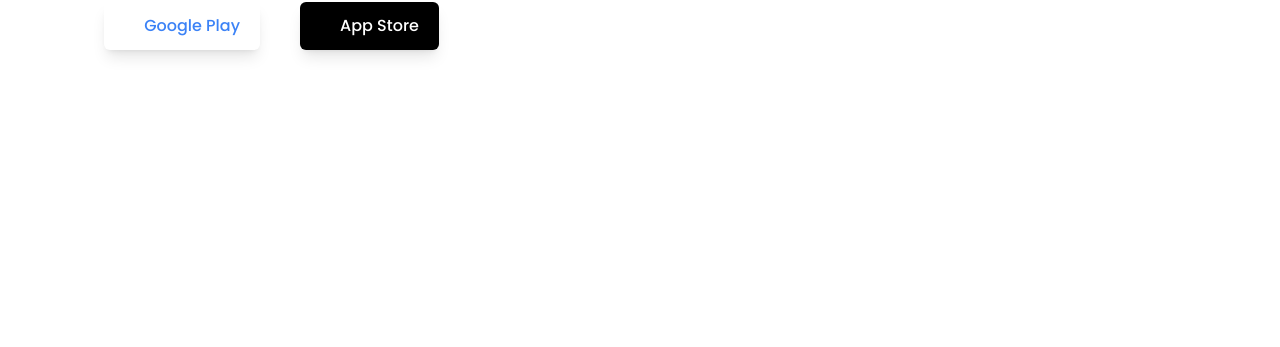
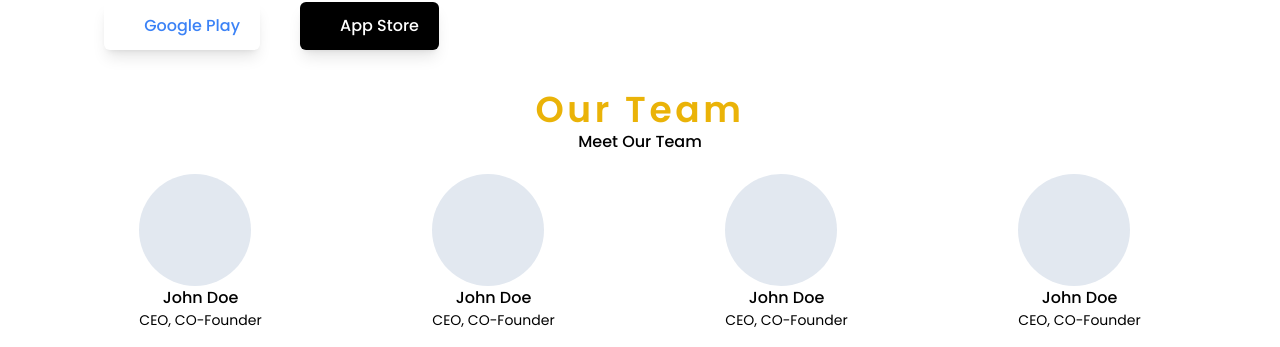
Before and after one commit to KEM-CONSOLATION/Assessment, a React (Vite) app in the folder Assessment/: page / in a window 1280 px wide. Shown: the part 3361-3708 px from the top of the page. Before the commit the page ends 3451 px from the top, so only its background shows below. Built offline with nearby package versions, Linux system fonts and the light colour scheme; some icons are missing.

Commit message:
Concluded the Team Section

```diff
--- a/Assessment/src/App.jsx
+++ b/Assessment/src/App.jsx
@@ -6,6 +6,7 @@
 import Author from './Components/Author';
 import Testimonials from './Components/Testimonials';
 import Download from './Components/Download';
+import Team from './Components/Team';
 
 const App = () => {
   return (
@@ -18,6 +19,7 @@
       <Author/>
       <Testimonials/>
       <Download />
+      <Team />
     </>
   )
 }
--- /dev/null
+++ b/Assessment/src/Components/Team.jsx
@@ -0,0 +1,48 @@
+import {ProfileFillIcon} from '../assets/icons'
+const Team = () => {
+  return (
+    <div>
+        <div className=" max-w-6xl mx-auto">
+            <div className=" ">
+                <h1 className='text-center text-yellow-500 text-4xl font-semibold tracking-widest'>Our Team</h1>
+                <p className='text-center text-black font-medium'>Meet Our Team</p>
+            </div>
+            <div className=" grid gap-5 sm:grid-cols-2 md:grid-cols-4 items-center place-items-center my-5">
+                <div className=" text-center">
+                    <div className=" bg-slate-200 rounded-full h-28 w-28 flex items-center justify-center overflow-hidden">
+                        <ProfileFillIcon size={120} className=" object-fill" />
+                    </div>
+                    <h1 className=' font-medium'> John Doe</h1>
+                    <p className=' font-light text-sm'>CEO, CO-Founder</p>
+                </div>
+
+                <div className=" text-center">
+                    <div className=" bg-slate-200 rounded-full h-28 w-28 flex items-center justify-center overflow-hidden">
+                        <ProfileFillIcon size={120} className=" object-fill" />
+                    </div>
+                    <h1 className=' font-medium'> John Doe</h1>
+                    <p className=' font-light text-sm'>CEO, CO-Founder</p>
+                </div>
+
+                <div className=" text-center">
+                    <div className=" bg-slate-200 rounded-full h-28 w-28 flex items-center justify-center overflow-hidden">
+                        <ProfileFillIcon size={120} className=" object-fill" />
+                    </div>
+                    <h1 className=' font-medium'> John Doe</h1>
+                    <p className=' font-light text-sm'>CEO, CO-Founder</p>
+                </div>
+
+                <div className=" text-center">
+                    <div className=" bg-slate-200 rounded-full h-28 w-28 flex items-center justify-center overflow-hidden">
+                        <ProfileFillIcon size={120} className=" object-fill" />
+                    </div>
+                    <h1 className=' font-medium'> John Doe</h1>
+                    <p className=' font-light text-sm'>CEO, CO-Founder</p>
+                </div>
+            </div>
+        </div>
+    </div>
+  )
+}
+
+export default Team
--- a/Assessment/src/assets/icons.jsx
+++ b/Assessment/src/assets/icons.jsx
@@ -4,6 +4,7 @@
 import DoubleQuotesLIcon from 'remixicon-react/DoubleQuotesLIcon';
 import GooglePlayFillIcon from 'remixicon-react/GooglePlayFillIcon';
 import AppsFillIcon from 'remixicon-react/AppStoreFillIcon';
+import ProfileFillIcon from 'remixicon-react/User3FillIcon';
 
 export{
     Menu1LineIcon,
@@ -11,5 +12,6 @@
     BookOpenFillIcon,
     DoubleQuotesLIcon,
     AppsFillIcon,
-    GooglePlayFillIcon
+    GooglePlayFillIcon,
+    ProfileFillIcon
 }
```
